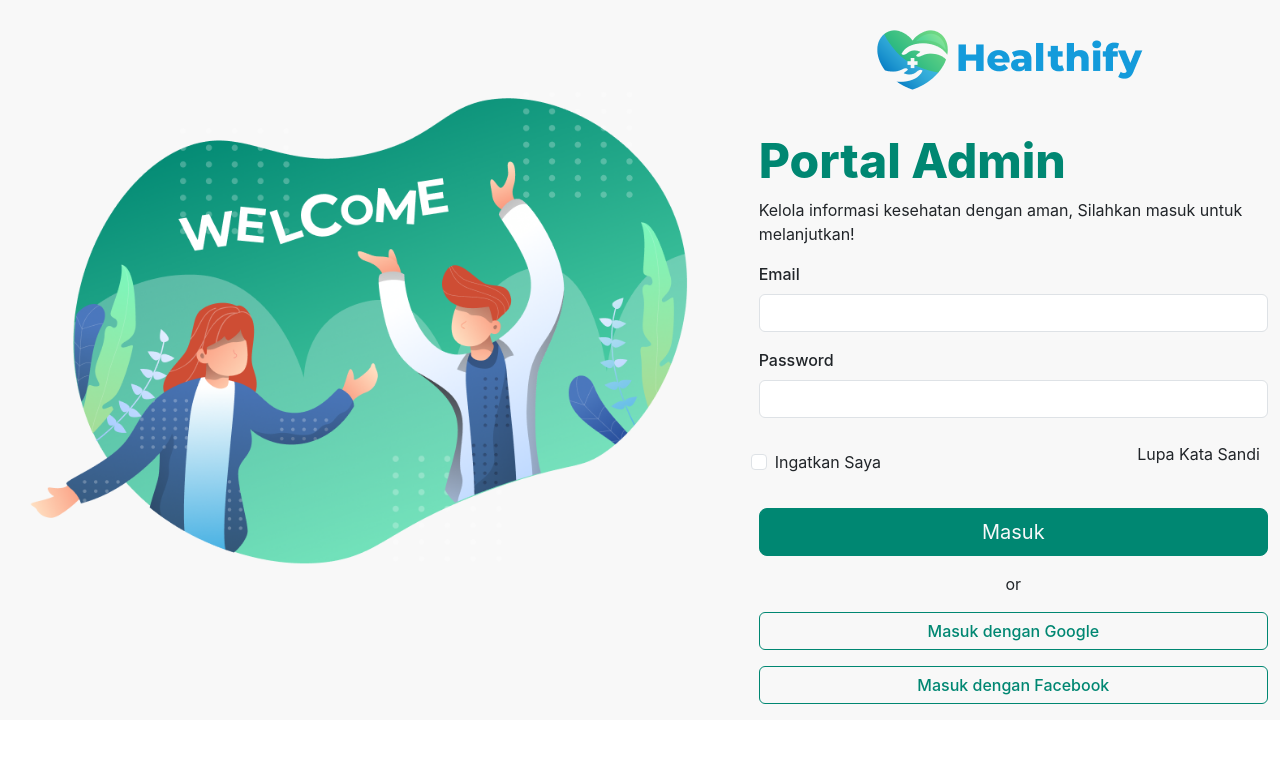
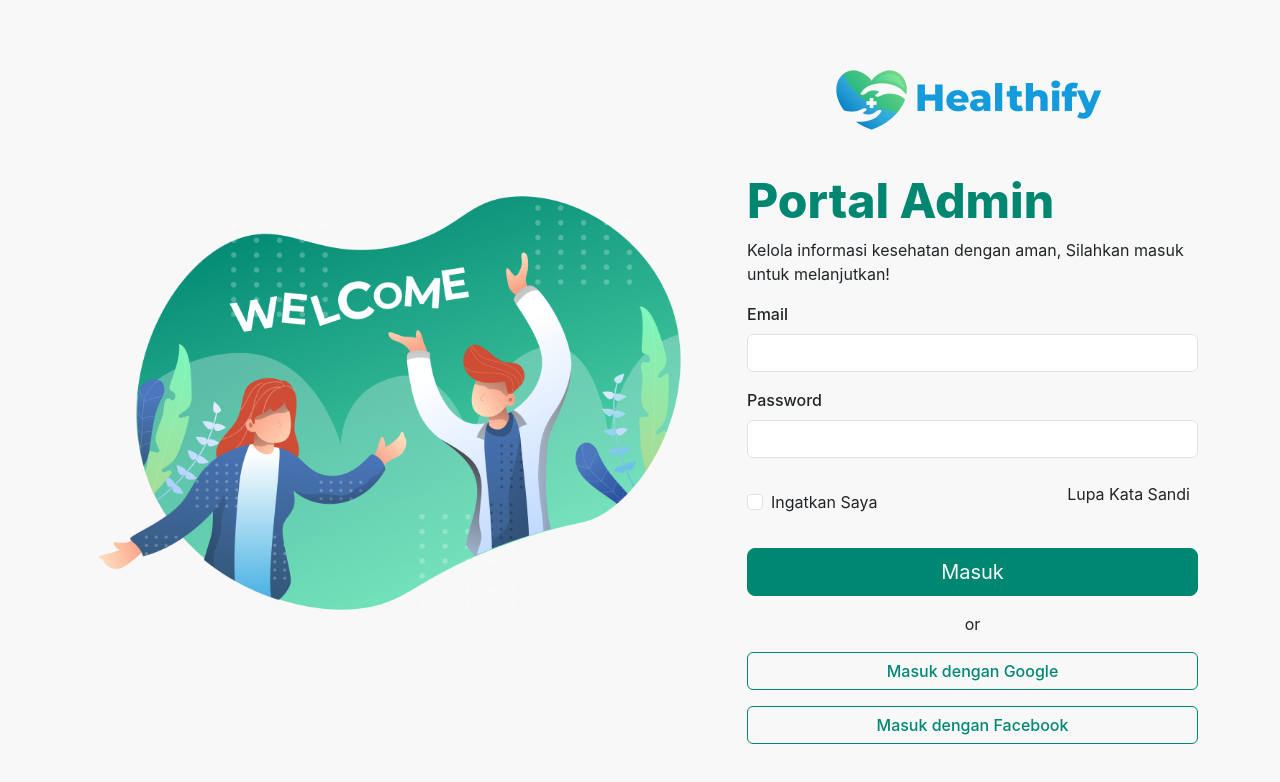
Before and after one commit to Health-Care-System/fe-react-admin, a React (Vite) app: page /login in a window 1280 px wide. Shown: the top 782 px of the page. Built offline with nearby package versions, Linux system fonts and the light colour scheme.

Commit message:
update: layut login

```diff
--- a/src/components/ui/Form/LoginForm.jsx
+++ b/src/components/ui/Form/LoginForm.jsx
@@ -1,4 +1,4 @@
-import React from 'react';
+import { Button } from "../Button";
 
 export const LoginForm = () => {
   return (
@@ -16,7 +16,7 @@ export const LoginForm = () => {
         <input type="password" className="form-control" id="exampleInputPassword1" />
       </div>
       <div className="d-flex justify-content-between mb-3">
-        <div className="form-check p-3 g-col-6">
+        <div className="form-check ms-2 p-3 g-col-6">
           <input type="checkbox" className="form-check-input" id="exampleCheck1" />
           <label className="form-check-label"> Ingatkan Saya</label>
         </div>
@@ -29,8 +29,8 @@ export const LoginForm = () => {
         <p className="text-center"> or </p>
       </div>
       <div className="mb-3 d-flex flex-column gap-3 ">
-        <button className="btn btn-outline-primary fw-medium">Masuk dengan Google </button>
-        <button className="btn btn-outline-primary fw-medium">Masuk dengan Facebook</button>
+        <Button className="btn-outline-primary fw-medium">Masuk dengan Google </Button>
+        <Button className="btn-outline-primary fw-medium">Masuk dengan Facebook</Button>
       </div>
     </form>
   );
--- a/src/index.css
+++ b/src/index.css
@@ -3,6 +3,9 @@
   margin: 0;
   padding: 0;
   box-sizing: border-box;
+}
+body {
+	background-color: #F8F8F8;
 }
 p {
   margin: 0;
--- a/src/pages/Login/LoginPage.jsx
+++ b/src/pages/Login/LoginPage.jsx
@@ -1,23 +1,21 @@
-import React from 'react';
 import { LoginForm } from '../../components/ui/Form/LoginForm';
 import Banner from '../../assets/image/banner.png';
 import Logo from '../../assets/image/logo.png';// Update the path to your image
 
 export const LoginPage = () => {
   return (
-    <div className="container-fluid" style={{ backgroundColor: '#F8F8F8' }}>
-      <div className="row">
-        <div className="col-md-5 col-lg-7 ">
+    <div className="container" style={{ height: '100vh', width: '100vw' }}>
+      <div className="row h-100 align-items-center">
+        <div className="col-lg-7">
           <img src={Banner} alt="Banner" className="img-fluid" />
         </div>
-        <div className="col-md-5 col-lg-5">
+        <div className="col-lg-5">
           <div className=" mt-3 d-flex justify-content-center">
           <img src={Logo} alt="Logo" className="img-fluid"></img>
           </div>
           <div>
           <LoginForm />
           </div>
-
         </div>
       </div>
     </div>
--- a/src/scss/bootstrap.config.scss
+++ b/src/scss/bootstrap.config.scss
@@ -8,6 +8,7 @@ $danger: #D8243C;
 // Typography
 $font-family-base: 'Inter', sans-serif;
 
+@media (min-width: 768px) {
 h1 {
   font-size: 6rem !important;
 }
@@ -31,6 +32,7 @@ h5 {
 h6 {
   font-size: 1rem !important;
 }
+}
 
 $font-weight-bold: 800;
 
```
